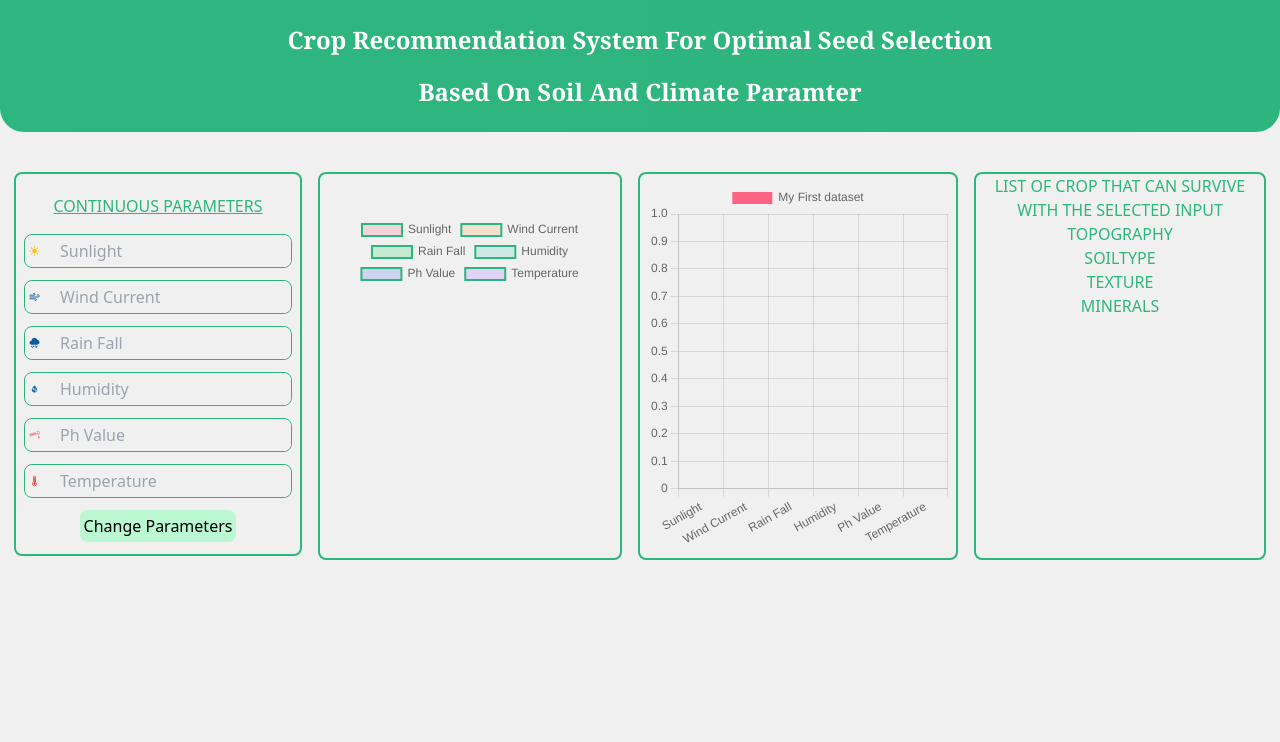
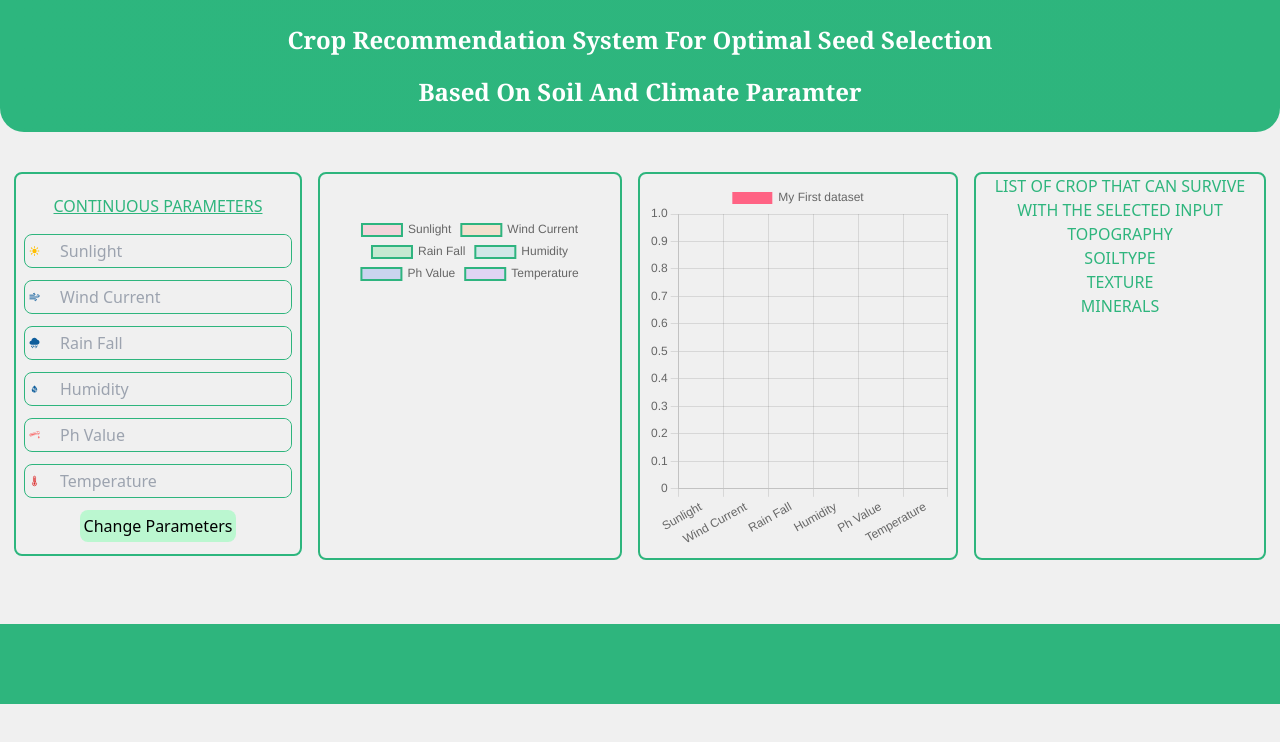
Before and after one commit to BnDaud/Plant-Analysis-Using-ML-Frontend-React-, a React (Create React App) app: page / in a window 1280 px wide. Shown: the top 742 px of the page. Built offline with nearby package versions, Linux system fonts and the light colour scheme.

Commit message:
package.json was updated

```diff
--- a/package.json
+++ b/package.json
@@ -10,6 +10,7 @@
     "react": "^18.3.1",
     "react-chartjs-2": "^5.2.0",
     "react-dom": "^18.3.1",
+    "react-icons": "^5.2.1",
     "react-scripts": "5.0.1",
     "web-vitals": "^2.1.4"
   },
--- a/src/pages/DisplayAnalysis.js
+++ b/src/pages/DisplayAnalysis.js
@@ -32,6 +32,7 @@ export default function DisplayAnalysis() {
           </div>
         </div>
       </div>
+      <footer className="p-10 bg-my_green1 mt-16 "></footer>
     </>
   );
 }
```
Also changed, not shown: 1 other file (tests, documents, lock files or other folders).
